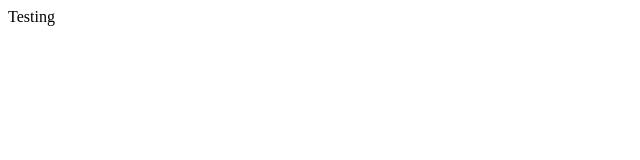
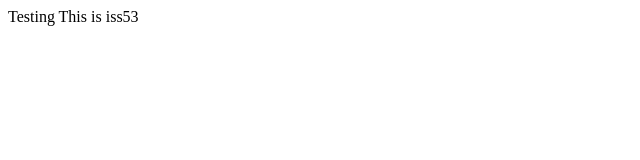
Before and after one commit to orbiton21/orbiton-lab01, a plain HTML site: page index.html in a window 1280 px wide. Shown: the whole page, without its empty margins (0-640 px from the left). Drawn offline with Linux system fonts and the light colour scheme.

```diff
--- a/index.html
+++ b/index.html
@@ -7,5 +7,6 @@
 </head>
 <body>
     Testing
+    This is iss53
 </body>
 </html>
```
